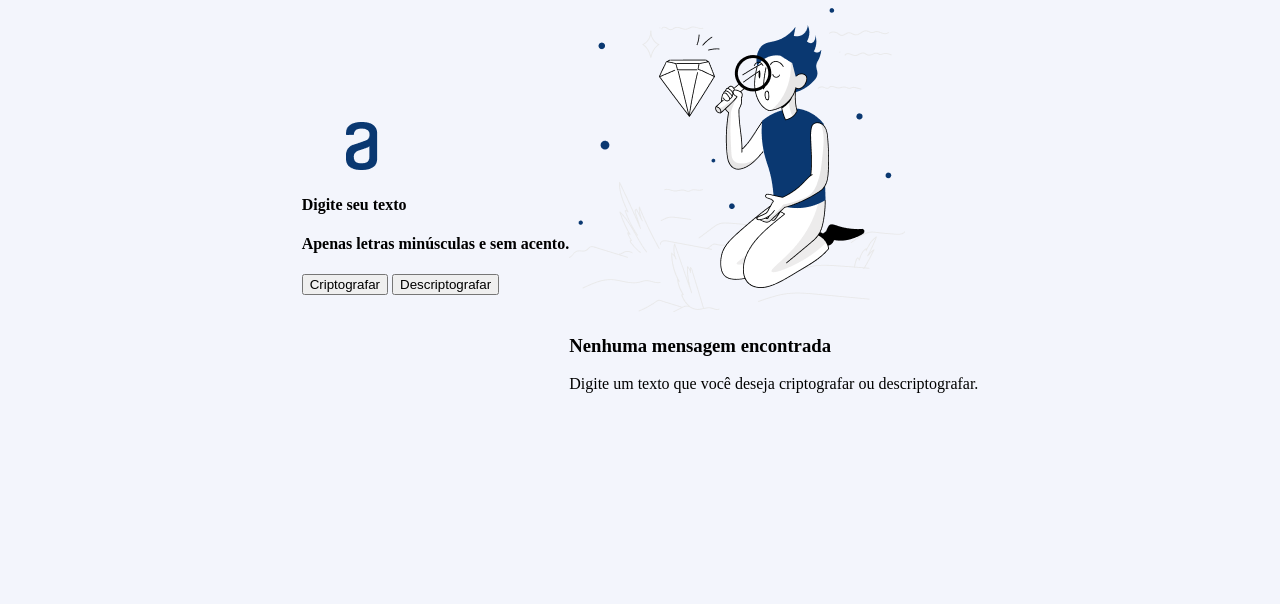
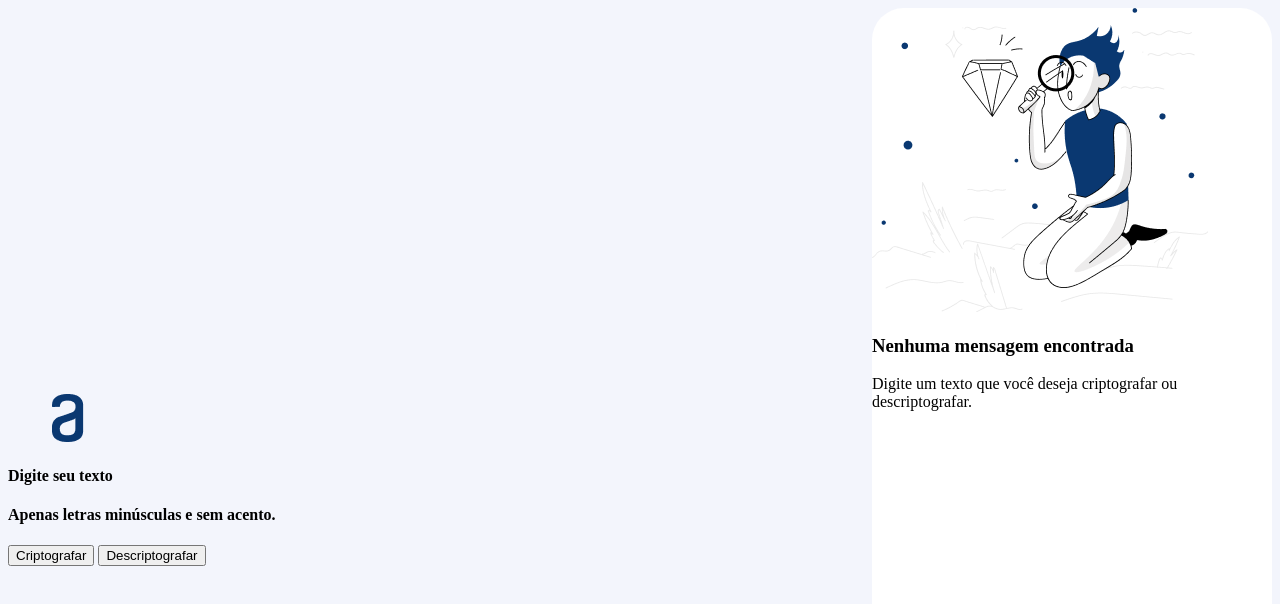
Before and after one commit to suhellynaraujo/Alura_Challenge_ONE, a plain HTML site: page html/index.html in a window 1280 px wide. Drawn offline with Linux system fonts and the light colour scheme.

Commit message:
#ladoDireito

```diff
--- a/css/style.css
+++ b/css/style.css
@@ -5,6 +5,16 @@ body{
 #conteudo{
     display: flex;
     align-items: center;
-    justify-content: center;
+    justify-content: space-between;
+
 
 }
+
+#ladoDireito{
+    background: #FFFFFF;
+    top: 40px;
+    width: 400px;
+    height: 944px;
+    left: 1000px;
+    border-radius: 32px;
+}
--- a/html/index.html
+++ b/html/index.html
@@ -10,16 +10,16 @@
 
 <body>
     <section id="conteudo">
-        <section>
-            <section id="cabecalho">
-                <header>
+        <section id="ladoEsquerdo">
+            <section id="topo">
+                <header >
                     <div id="lodoAlura">
                         <img src="/assets/Frame 6.png" alt="logo alura">
                     </div>
-                    <div id="digiteTexto">
-                        <h1>Digite seu texto</h1>
-                    </div>
                 </header>
+                <div id="digiteTexto">
+                    <h1>Digite seu texto</h1>
+                </div>
             </section>
             <section id="rodape">
                 <div>
@@ -31,7 +31,7 @@
                 </div>
             </section>
         </section>
-        <section id="imagemDireita">
+        <section id="ladoDireito">
             <div>
                 <img src="/assets/High quality products 1 1.png" alt="imagem da direita">
             </div>
```
